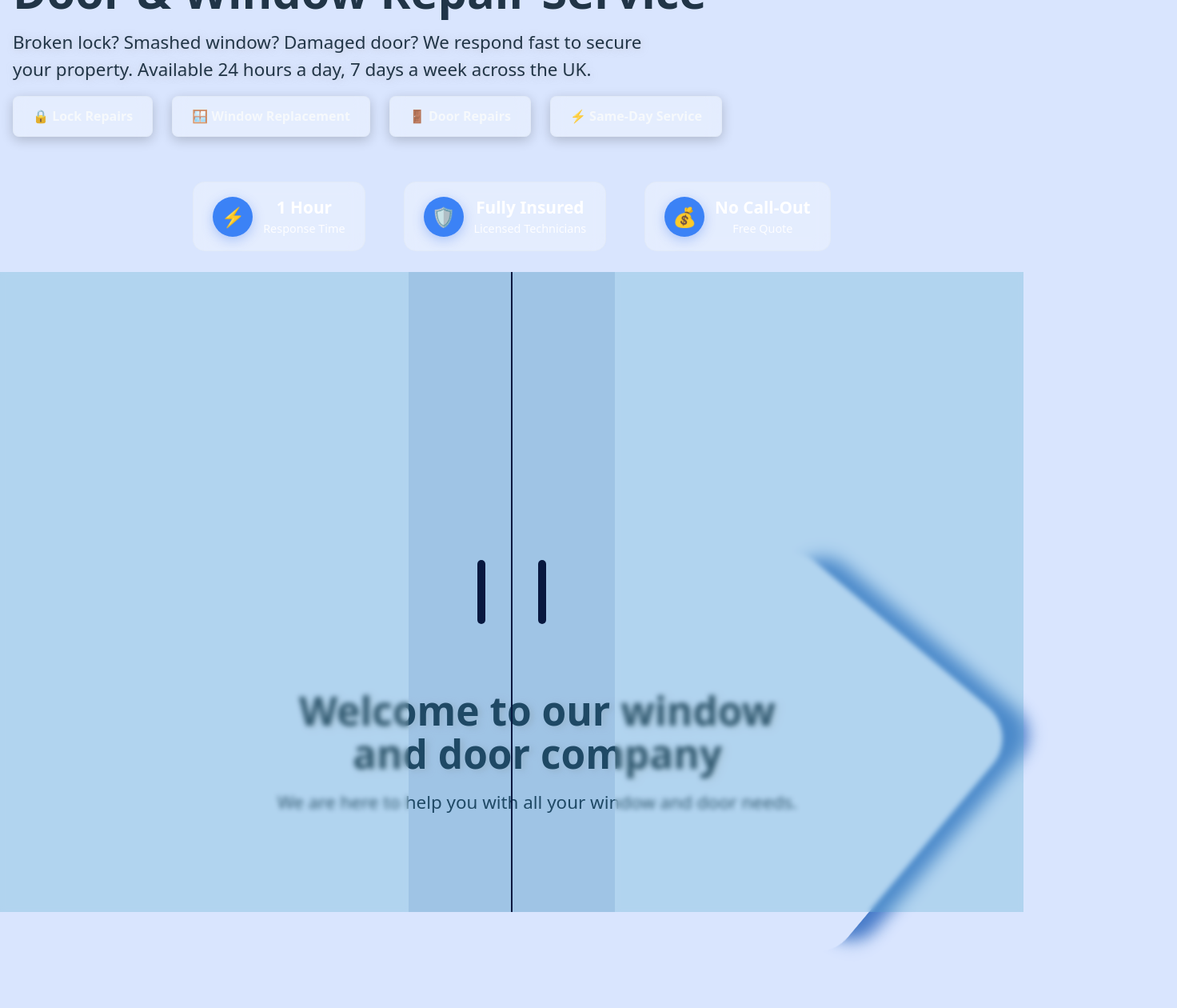
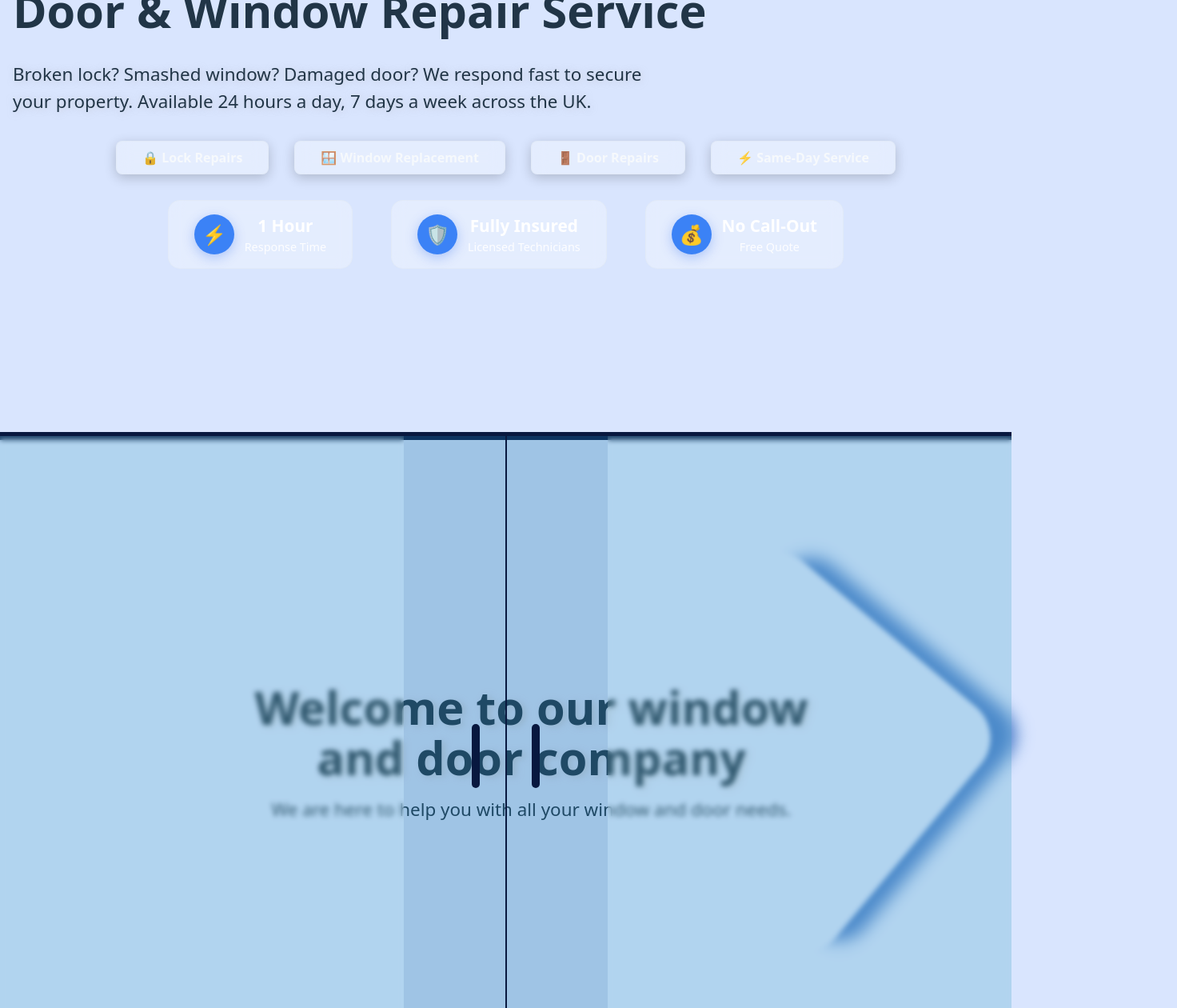
Before and after one commit to MarekKabala1/windowsTradeWebPage, a React (Vite) app: page / in a window 1280 px wide. Shown: the part 260-1520 px from the top of the page at 80% size, 1472 px wide, since content can reach past the window. Built offline with nearby package versions, Linux system fonts and the light colour scheme.

Commit message:
refactor(CSS): add spacing and font sizes using CSS variables for consistency

```diff
--- a/src/index.css
+++ b/src/index.css
@@ -14,7 +14,6 @@
     min-height: 100dvh;
     margin: 0;
     padding: 0;
-    width: 100dvw;
     scrollbar-gutter: stable;
   }
 
@@ -31,7 +30,7 @@
 @layer variables {
   :root {
     --cards-count: 4;
-    --card-margin: 2rem;
+    --card-margin: var(--gap-lg);
     --card-top-offset: 1em;
     --card-height: 40vh;
 
@@ -93,6 +92,16 @@
     --shadow-sm: rgba(0, 0, 0, 0.5);
     --shadow-md: rgba(0, 0, 0, 0.3);
     --shadow-inset: rgba(255, 255, 255, 0.1);
+
+    --gap-sm: 0.5rem;
+    --gap-md: 1rem;
+    --gap-lg: 2rem;
+    --gap-xl: 4rem;
+
+    --font-size-sm: 0.8rem;
+    --font-size-md: 1rem;
+    --font-size-lg: 2rem;
+    --font-size-xl: 4rem;
   }
 }
 
@@ -133,7 +142,7 @@
     border-radius: 8px;
     border: 1px solid transparent;
     padding: 0.6em 1.2em;
-    font-size: clamp(0.8rem, 1.5vw, 1.2rem);
+    font-size: clamp(var(--font-size-sm), 1.5vw, var(--font-size-md));
     background-color: var(--primary);
     color: var(--primary);
     cursor: pointer;
@@ -169,7 +178,7 @@
     padding: 0.6em 1.2em;
     border-radius: 8px;
     font-weight: 600;
-    font-size: clamp(0.8rem, 1.5vw, 1.2rem);
+    font-size: clamp(var(--font-size-sm), 1.5vw, var(--font-size-md));
     box-shadow: 0 4px 6px var(--shadow-sm);
     transition: background-color 0.25s;
   }
@@ -179,14 +188,13 @@
   }
 
   li > a {
-    font-size: clamp(0.7rem, 1.4vw, 1rem);
+    font-size: clamp(var(--font-size-sm), 1.4vw, var(--font-size-md));
     color: var(--fg-primary);
   }
 }
 
 @layer layout {
   .app-container {
-    /* width: auto; */
     display: flex;
     flex-direction: column;
     position: relative;
@@ -204,23 +212,29 @@
 
 @layer components {
   .door-container {
-    position: fixed;
-    top: 600px;
+    position: absolute;
+    top: 100dvh;
     left: 0;
-    width: 100dvw;
-    min-height: 100dvh;
+    width: 100%;
+    height: 100vh;
     z-index: 1000;
     pointer-events: none;
   }
+  .door-container.doors-open {
+    position: fixed;
+    top: 0;
+    z-index: 1000;
+  }
 
   .door {
-    width: 100dvw;
+    width: 100%;
     display: flex;
     justify-content: center;
     align-items: center;
     flex: 1;
     position: absolute;
     inset: 0;
+    border-top: 10px solid var(--door-border);
 
     .door-frame {
       width: 50%;
@@ -233,7 +247,7 @@
       border-radius: 0 10px 10px 0;
       animation: slideRight linear both;
       animation-timeline: scroll(root);
-      animation-range: 0px 150px;
+      animation-range: 70dvh calc(70dvh + 350px);
     }
 
     .door-left {
@@ -241,7 +255,7 @@
       border-radius: 10px 0 0 10px;
       animation: slideLeft linear both;
       animation-timeline: scroll(root);
-      animation-range: 0px 150px;
+      animation-range: 70dvh calc(70dvh + 350px);
     }
   }
 
@@ -302,6 +316,9 @@
   .hero-emergency {
     width: 100%;
     height: 100dvh;
+    display: flex;
+    flex-direction: column;
+    gap: var(--gap-lg);
   }
   .nav-emergency {
     width: 100%;
@@ -324,20 +341,20 @@
     .emergency-badge {
       background-color: var(--emergency-red);
       color: var(--fg-dark);
-      padding: 0.5rem 1rem;
+      padding: var(--gap-sm) var(--gap-md);
       border-radius: 5px;
       font-weight: 600;
-      font-size: clamp(0.8rem, 1.5vw, 1.2rem);
+      font-size: clamp(var(--font-size-sm), 1.5vw, var(--font-size-md));
       box-shadow: 0 4px 6px var(--shadow-sm);
       transition: background-color 0.25s;
       animation: badgePulse 3s ease-in-out infinite;
     }
     .nav-links {
       display: flex;
-      gap: 1rem;
+      gap: var(--gap-md);
 
       a {
-        font-size: clamp(0.7rem, 1.4vw, 1rem);
+        font-size: clamp(var(--font-size-sm), 1.4vw, var(--font-size-md));
         color: var(--fg-dark);
         text-decoration: none;
         font-weight: 500;
@@ -351,35 +368,35 @@
     justify-content: center;
     align-items: center;
     text-align: center;
-    padding: 1rem 1rem;
+    padding: 0 var(--gap-md);
 
     .hero-text {
       width: 100%;
       text-align: start;
       display: flex;
       flex-direction: column;
-      gap: 1rem;
+      gap: var(--gap-lg);
 
       .hero-subtitle {
-        font-size: calc(1rem + 0.5vw);
+        font-size: calc(var(--font-size-md) + 0.5vw);
         text-shadow: 1px 1px 9px var(--glass-text-shadow);
-        margin-bottom: 0.5rem;
         font-weight: bold;
         color: var(--emergency-red);
       }
+
       .hero-title {
-        font-size: calc(2rem + 2vw);
+        font-size: calc(var(--font-size-lg) + 2vw);
         line-height: 1.1;
-
         font-weight: bold;
       }
+
       .hero-title span {
         color: var(--emergency-red);
         text-shadow: 1px 1px 9px var(--glass-text-shadow);
       }
 
       .hero-description {
-        font-size: calc(1rem + 0.5vw);
+        font-size: calc(var(--font-size-md) + 0.5vw);
         text-shadow: 1px 1px 9px var(--glass-text-shadow);
         text-wrap: balance;
       }
@@ -387,27 +404,21 @@
 
     .urgent-services {
       display: flex;
-      gap: 1.5rem;
-      margin-bottom: 2.5rem;
+      gap: var(--gap-lg);
+      justify-content: center;
       flex-wrap: wrap;
+      padding: 0 var(--gap-md);
 
       .service-item {
         background: var(--glass-bg);
         backdrop-filter: blur(10px);
-        padding: 0.8rem 1.5rem;
+        padding: var(--gap-sm) var(--gap-lg);
         border-radius: 8px;
         color: var(--fg-dark);
         font-weight: 600;
         border: 1px solid var(--glass-card-border);
         box-shadow: 0 4px 15px rgba(0, 0, 0, 0.2);
       }
-    }
-
-    .hero-buttons {
-      display: flex;
-      gap: 1.5rem;
-      flex-wrap: wrap;
-      justify-content: start;
     }
   }
 
@@ -416,7 +427,7 @@
     justify-content: center;
     gap: 3rem;
     flex-wrap: wrap;
-  }
+    padding: 0 var(--gap-md);
 
     .trust-badge {
       display: flex;
@@ -425,10 +436,9 @@
       color: white;
       background: var(--glass-bg);
       backdrop-filter: blur(10px);
-    padding: 1rem 1.5rem;
+      padding: var(--gap-md) var(--gap-lg);
       border-radius: 15px;
       border: 1px solid var(--glass-card-border);
-  }
 
       .badge-icon {
         width: 50px;
@@ -445,7 +455,6 @@
       .badge-text {
         display: flex;
         flex-direction: column;
-  }
 
         .badge-title {
           font-weight: 700;
@@ -455,6 +464,17 @@
         .badge-subtitle {
           font-size: 0.9rem;
           opacity: 0.9;
+        }
+      }
+    }
+  }
+
+  .hero-buttons {
+    display: flex;
+    gap: var(--gap-lg);
+    flex-wrap: wrap;
+    justify-content: center;
+    padding: 0 var(--gap-md);
   }
 
   @keyframes badgePulse {
@@ -480,26 +500,26 @@
   }
 
   .glass-door-background_left {
-    padding-left: calc(4vh + 2rem);
+    padding-left: calc(4vh + var(--gap-lg));
     text-align: center;
     z-index: 2;
     width: 80%;
   }
 
   .glass-door-background_left h2 {
-    font-size: calc(1.5rem + 2vw);
+    font-size: calc(var(--font-size-lg) + 2vw);
     text-align: center;
-    margin-bottom: 1rem;
+    margin-bottom: var(--gap-md);
     text-shadow: 4px 2px 8px var(--glass-text-shadow);
   }
 
   .glass-door-background_left p {
-    font-size: calc(1rem + 0.5vw);
+    font-size: calc(var(--font-size-md) + 0.5vw);
     text-align: center;
   }
 
   .glass-door-background_right {
-    --padding: calc(4vh + 2rem);
+    --padding: calc(4vh + var(--gap-lg));
     position: absolute;
     padding-right: var(--padding);
     right: 20px;
@@ -532,7 +552,7 @@
   }
 
   .cards-container {
-    margin-bottom: 4rem;
+    margin-bottom: var(--gap-xl);
   }
 
   .cards-content {
@@ -564,13 +584,13 @@
     --end-range: calc(var(--index) / var(--cards-count) * 100%);
     display: flex;
     flex-direction: column;
-    gap: 2rem;
+    gap: var(--gap-lg);
     background: var(--glass-card-bg);
     backdrop-filter: blur(20px);
     -webkit-backdrop-filter: blur(20px);
     border: 1px solid var(--glass-card-border);
     border-radius: 16px;
-    padding: 2rem 1rem;
+    padding: var(--gap-lg) var(--gap-md);
     min-width: 100%;
     max-width: 700px;
     height: var(--card-height);
@@ -586,13 +606,13 @@
   }
 
   .glass-card h2 {
-    font-size: clamp(1.5rem, 3vw, 2rem);
+    font-size: clamp(var(--font-size-lg), 3vw, var(--font-size-lg));
     line-height: 1.1;
   }
 
   .glass-card p {
-    font-size: clamp(0.9rem, 2vw, 1.1rem);
-    line-height: 2rem;
+    font-size: clamp(var(--font-size-sm), 2vw, var(--font-size-md));
+    line-height: var(--gap-lg);
   }
 
   #card_1 {
@@ -619,12 +639,12 @@
     left: 0;
     width: 80vw;
     margin: 0 auto;
-    margin-bottom: 4rem;
+    margin-bottom: var(--gap-xl);
     height: 70px;
     backdrop-filter: blur(30px);
     -webkit-backdrop-filter: blur(30px);
     border: 1px solid var(--nav-bg);
-    margin-top: 2rem;
+    margin-top: var(--gap-lg);
     z-index: 100;
   }
 
@@ -641,12 +661,12 @@
     grid-template-columns: repeat(5, 1fr);
     place-content: center;
     gap: 20px;
-    padding: 0 0.5rem;
+    padding: 0 var(--gap-sm);
     text-align: center;
   }
 
   .nav-links a {
-    font-size: clamp(0.6rem, 1vw, 1.2rem);
+    font-size: clamp(var(--font-size-sm), 1vw, var(--font-size-md));
     color: var(--nav-text);
     text-decoration: none;
     border-radius: 8px;
@@ -658,20 +678,20 @@
   }
 
   .services-section {
-    margin: 4rem auto;
+    margin: var(--gap-xl) auto;
   }
   .services-cards {
     display: flex;
     justify-content: center;
     align-items: center;
     flex-direction: column;
-    gap: 4rem;
+    gap: var(--gap-xl);
   }
 
   .service-card {
     display: grid;
     grid-template-columns: 1fr 2fr;
-    gap: 2rem;
+    gap: var(--gap-lg);
   }
 
   .service-image {
@@ -710,21 +730,22 @@
     display: flex;
     flex-direction: column;
     justify-content: center;
-    gap: 1rem;
+    gap: var(--gap-md);
   }
 
   .service-content .service-header {
-    font-size: clamp(1.4rem, 2vw, 2rem);
+    font-size: clamp(var(--font-size-md), 2vw, var(--font-size-lg));
     line-height: 1.1;
   }
 
   .service-content .service-description {
-    font-size: clamp(0.9rem, 1.5vw, 1rem);
+    font-size: clamp(var(--font-size-sm), 1.5vw, var(--font-size-md));
     line-height: 1.5;
   }
 
   .section-gallery {
     overflow: scroll;
+    place-items: center;
   }
 
   @supports (animation-timeline: view()) {
@@ -733,6 +754,7 @@
       overflow: visible;
       view-timeline-name: --gallery-scroll;
       view-timeline-axis: block;
+      /* place-items: center; */
     }
 
     .section-gallery .section-title {
@@ -760,8 +782,8 @@
     display: flex;
     justify-content: flex-start;
     align-items: center;
-    padding: 0 11.5vw;
     height: 80vh;
+    padding: 0 0 0 10vw;
     width: max-content;
   }
 
@@ -790,9 +812,10 @@
     border: 4px solid var(--bg);
     width: 100dvw;
     height: 100%;
+    place-items: center;
   }
   .gallery-subitem-text > p {
-    padding: 0 1rem;
+    padding: 0 var(--gap-md);
   }
 
   .gallery-subitems img {
@@ -813,9 +836,9 @@
     left: 0;
     color: var(--fg-primary);
     border-top: 1px solid var(--nav-accent);
-    margin-top: 4rem;
+    margin-top: var(--gap-xl);
     width: 80vw;
-    padding: 2rem 1rem;
+    padding: var(--gap-lg) var(--gap-md);
   }
 
   .logo {
@@ -838,7 +861,7 @@
     width: 100%;
     place-items: start;
     justify-items: start;
-    margin-bottom: 2rem;
+    margin-bottom: var(--gap-lg);
   }
 
   .footer-nav-container > div:first-of-type {
@@ -867,7 +890,7 @@
   }
 
   .footer-nav-container > div h3 {
-    font-size: clamp(1rem, 2vw, 1.2rem);
+    font-size: clamp(var(--font-size-md), 2vw, 1.2rem);
     position: relative;
   }
 
@@ -875,7 +898,7 @@
     display: flex;
     flex-direction: column;
     align-items: flex-start;
-    gap: 1rem;
+    gap: var(--gap-md);
   }
 
   .footer-nav-container > div > h3 > span {
@@ -895,19 +918,19 @@
 
   .footer-nav-links > li {
     display: flex;
-    gap: 0.5rem;
+    gap: var(--gap-sm);
   }
 
   .footer-info {
     display: flex;
     width: 100%;
-    padding: 0 1rem;
+    padding: 0 var(--gap-md);
     justify-content: space-between;
     font-size: 0.8rem;
   }
 
   .footer-info p {
-    font-size: clamp(0.7rem, 1.4vw, 1rem);
+    font-size: clamp(var(--font-size-sm), 1.4vw, var(--font-size-md));
   }
 
   @keyframes slideLeft {
@@ -1032,7 +1055,7 @@
     .footer-nav-container {
       grid-template-columns: repeat(3, 1fr);
       grid-template-rows: auto auto;
-      row-gap: 1rem;
+      row-gap: var(--gap-md);
       grid-template-areas:
         'logo nav1 nav2'
         '. . nav3';
@@ -1047,14 +1070,14 @@
         'nav1'
         'nav2'
         'nav3';
-      gap: 2rem;
+      gap: var(--gap-lg);
       text-align: left;
       place-items: start;
-      padding-left: 1rem;
+      padding-left: var(--gap-md);
     }
 
     .footer-logo {
-      margin: 0 auto 1rem auto;
+      margin: 0 auto var(--gap-md) auto;
     }
   }
 
@@ -1062,7 +1085,7 @@
     .glass-door-background_left {
       padding-left: 0;
       width: 100%;
-      padding: 0 1rem;
+      padding: 0 var(--gap-md);
     }
 
     .door-handle {
@@ -1077,7 +1100,7 @@
       overflow: hidden;
       margin: 0 auto;
       height: auto;
-      padding: calc(5vw + 1rem) 0;
+      padding: calc(5vw + var(--font-size-md)) 0;
       width: 100vw;
     }
 
@@ -1087,7 +1110,7 @@
       height: auto;
       width: auto;
       min-width: 100vw;
-      padding-top: 2rem;
+      padding-top: var(--gap-lg);
       animation: none;
       overflow: hidden;
     }
@@ -1109,7 +1132,7 @@
       align-items: center;
       gap: 3vw;
       animation: none;
-      padding: 1rem 0;
+      padding: var(--gap-md) 0;
     }
 
     .gallery-subitems {
```
Also changed, not shown: css.txt. Lines whose indentation alone changed are shown as unchanged.
